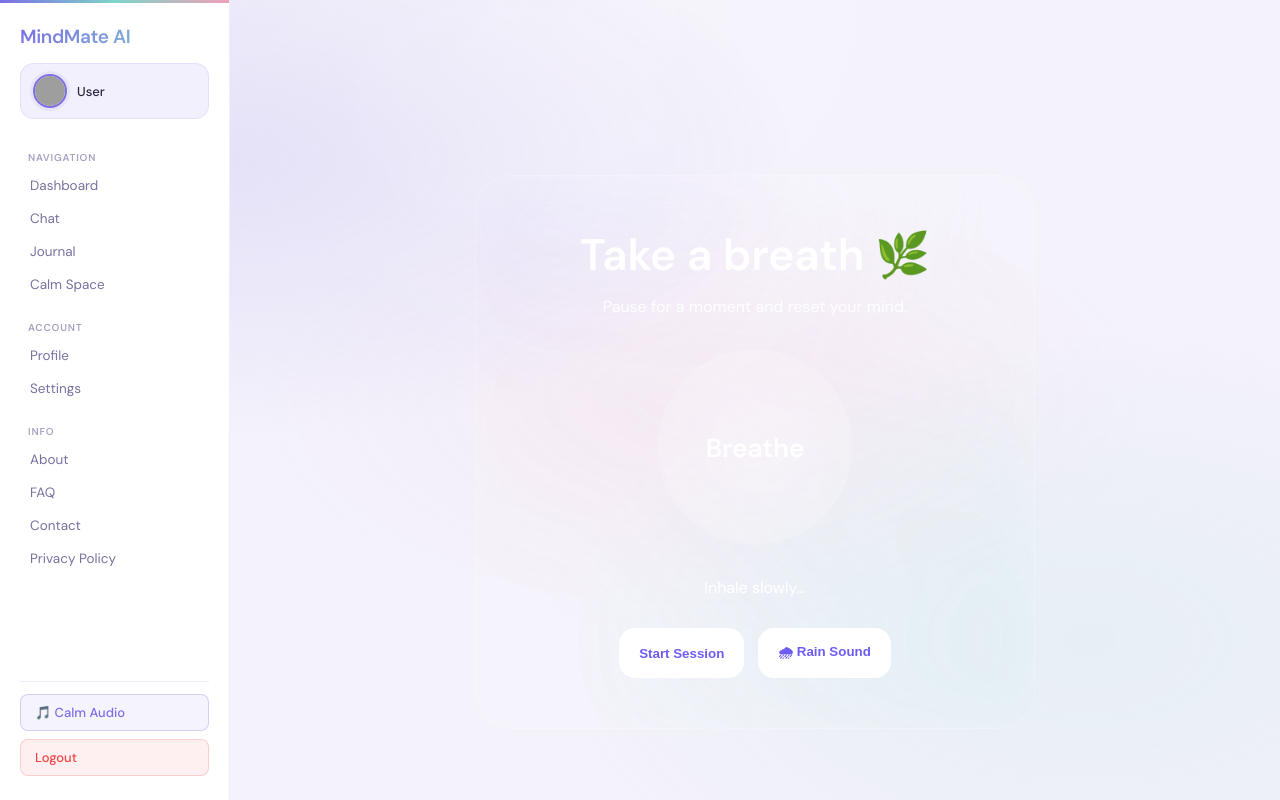
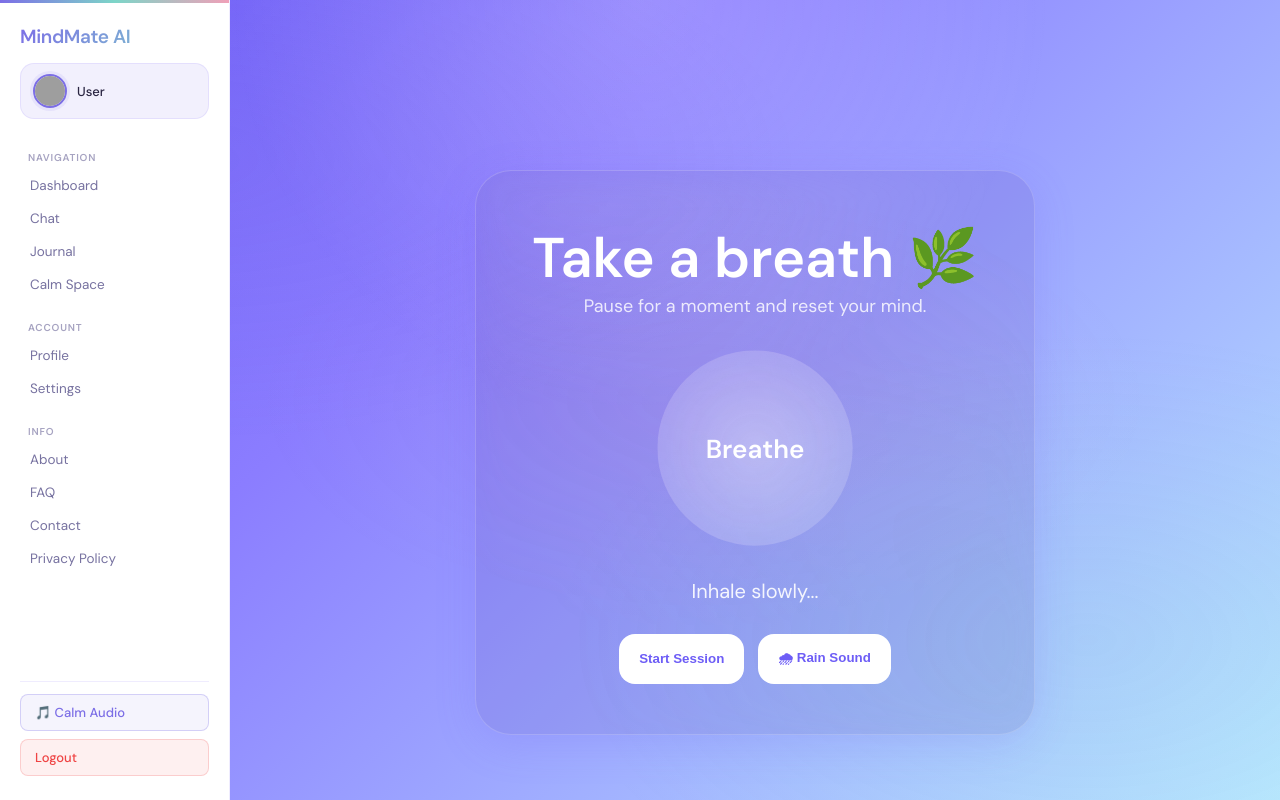
Before and after one commit to merlyn48/mindmate-ai, a website: page calm.html in a window 1280 px wide. Drawn offline with Linux system fonts and the light colour scheme; grey boxes are pictures that could not be loaded.

Commit message:
Update style.css

```diff
--- a/style.css
+++ b/style.css
@@ -589,13 +589,24 @@ textarea.input-style { min-height:120px;resize:vertical; }
    CALM PAGE
 ───────────────────────────────────── */
 .calm-card h1 {
-  font-size: 44px;
-  margin-bottom: 12px;
+  color: white;
+  font-size: 56px;
+  font-weight: 800;
 }
 
 .calm-card p {
-  opacity: 0.9;
-  margin-bottom: 40px;
+  color: rgba(255,255,255,0.82);
+  font-size: 18px;
+}
+
+.breathing-text {
+  color: rgba(255,255,255,0.9);
+  font-size: 20px;
+  margin-top: 10px;
+}
+
+.breathing-circle {
+  color: white;
 }
 
 .calm-instruction {
@@ -607,11 +618,19 @@ textarea.input-style { min-height:120px;resize:vertical; }
 /* ─────────────────────────────
    CALM PAGE FIXES
 ───────────────────────────── */
+.calm-page {
+  background:
+    linear-gradient(
+      135deg,
+      #6d5df6 0%,
+      #8b7dff 35%,
+      #b9e7ff 100%
+    );
 
-.calm-page {
+  min-height: 100vh;
+
   overflow-x: hidden;
 }
-
 .calm-bg {
   position: fixed;
   inset: 0;
@@ -646,15 +665,18 @@ textarea.input-style { min-height:120px;resize:vertical; }
 
   border-radius: 36px;
 
-  background: rgba(255,255,255,0.12);
+  background: rgba(95, 78, 194, 0.18);
 
-  backdrop-filter: blur(24px);
+  backdrop-filter: blur(18px);
 
-  border: 1px solid rgba(255,255,255,0.2);
+  border: 1px solid rgba(255,255,255,0.18);
+
+  box-shadow:
+    0 10px 40px rgba(109,93,246,0.18);
 
   text-align: center;
 
-  color: white;
+  color: #ffffff;
 }
 
 .calm-buttons {
```
